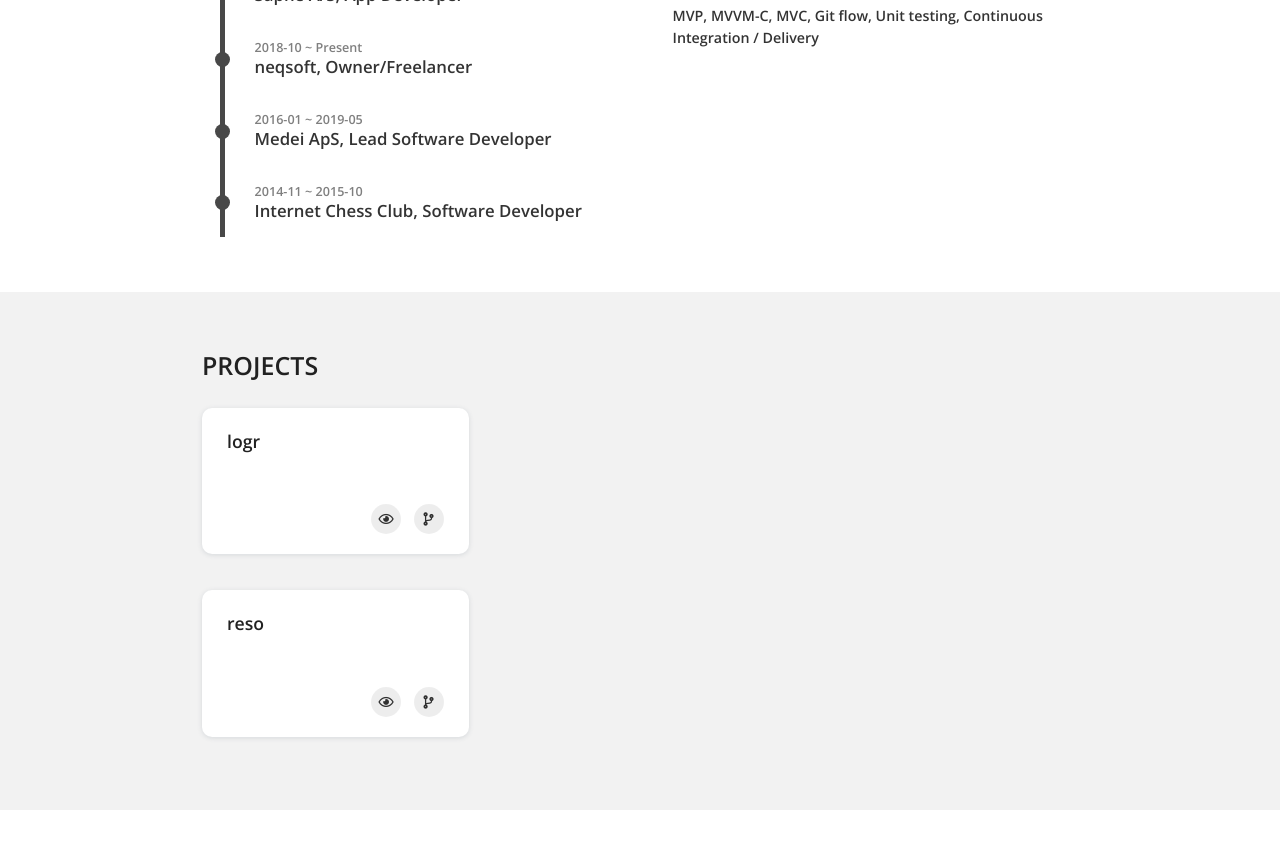
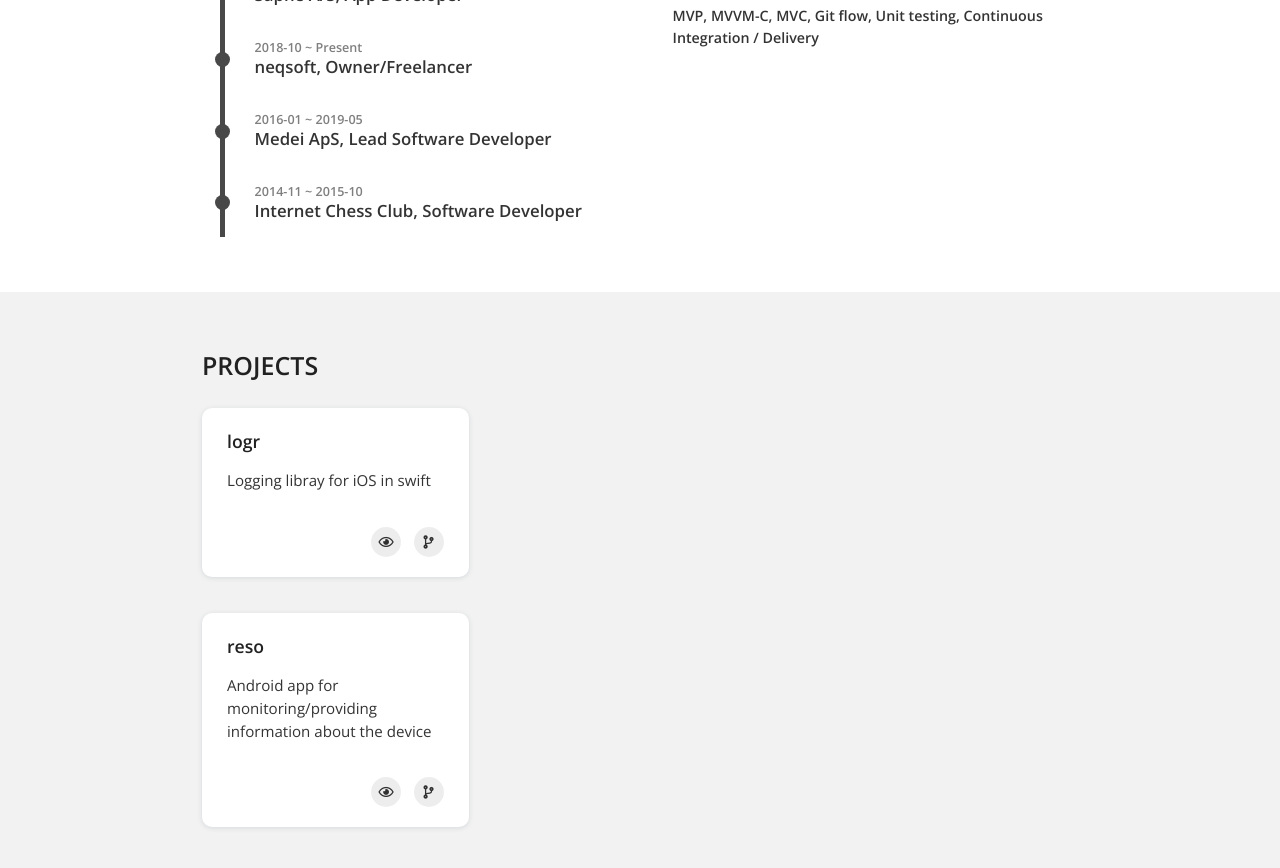
Before and after one commit to nakkht/pgu.dev, a Jekyll site: the page built from portfolio.html, in a window 1280 px wide and 900 px high, scrolled down 627 px. Shown: the top 868 px of the window. Built offline with Jekyll 4.4.1, drawn with Linux system fonts in a browser that asks for light colours; nearby versions of some CDN libraries; before the commit the page ends 1437 px from its top, so only the background shows below that.

Commit message:
Replaced project summary with description tag Removed code for displaying project in modal view

```diff
--- a/_data/projects.yml
+++ b/_data/projects.yml
@@ -3,11 +3,11 @@
     modal: false
     url: https://github.com/nakkht/logr
     title: logr
-    summary: Logging libray for iOS in swift
+    description: Logging libray for iOS in swift
 
 - project:
     print: true
     modal: false
     url: https://github.com/neqsoft/reso
     title: reso
-    summary: Android application for monitoring and providing all information related to the device.
+    description: Android app for monitoring/providing information about the device
--- a/_includes/projects.html
+++ b/_includes/projects.html
@@ -34,12 +34,9 @@
               <a href="{{ url }}/subscription"><i class="far fa-eye"></i></a>
               <a href="{{ url }}/fork"><i class="fas fa-code-branch"></i></a>
               {% endif %}
-              {% if project.modal %}
-              <a title="{{ id }}" onClick="open_modal(this.title)" class="modal-btn"><i class="fas fa-plus"></i></a>
-              {% endif %}
             </div>
-          </a>
-        </div>
+          </div>
+        </a>
       </div>
       {% endfor %}
     </div>
```
